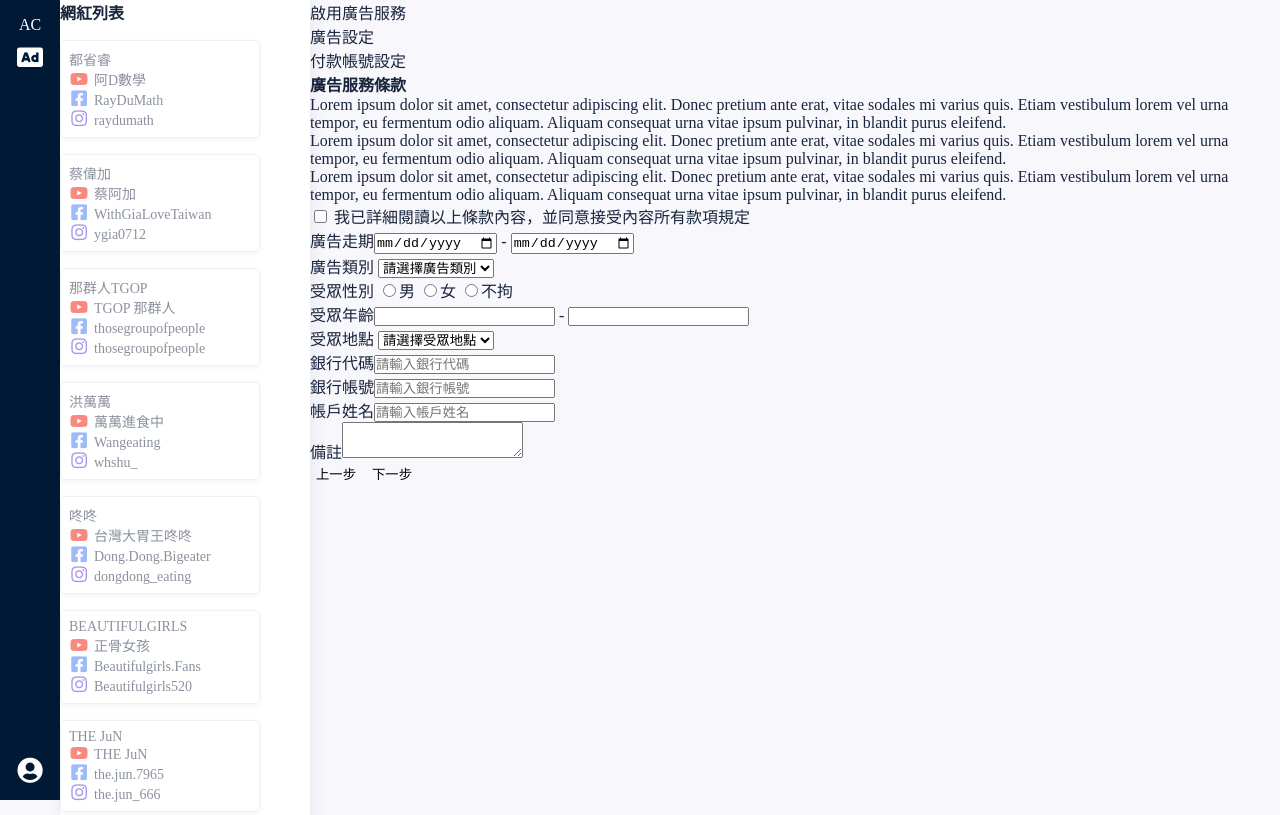
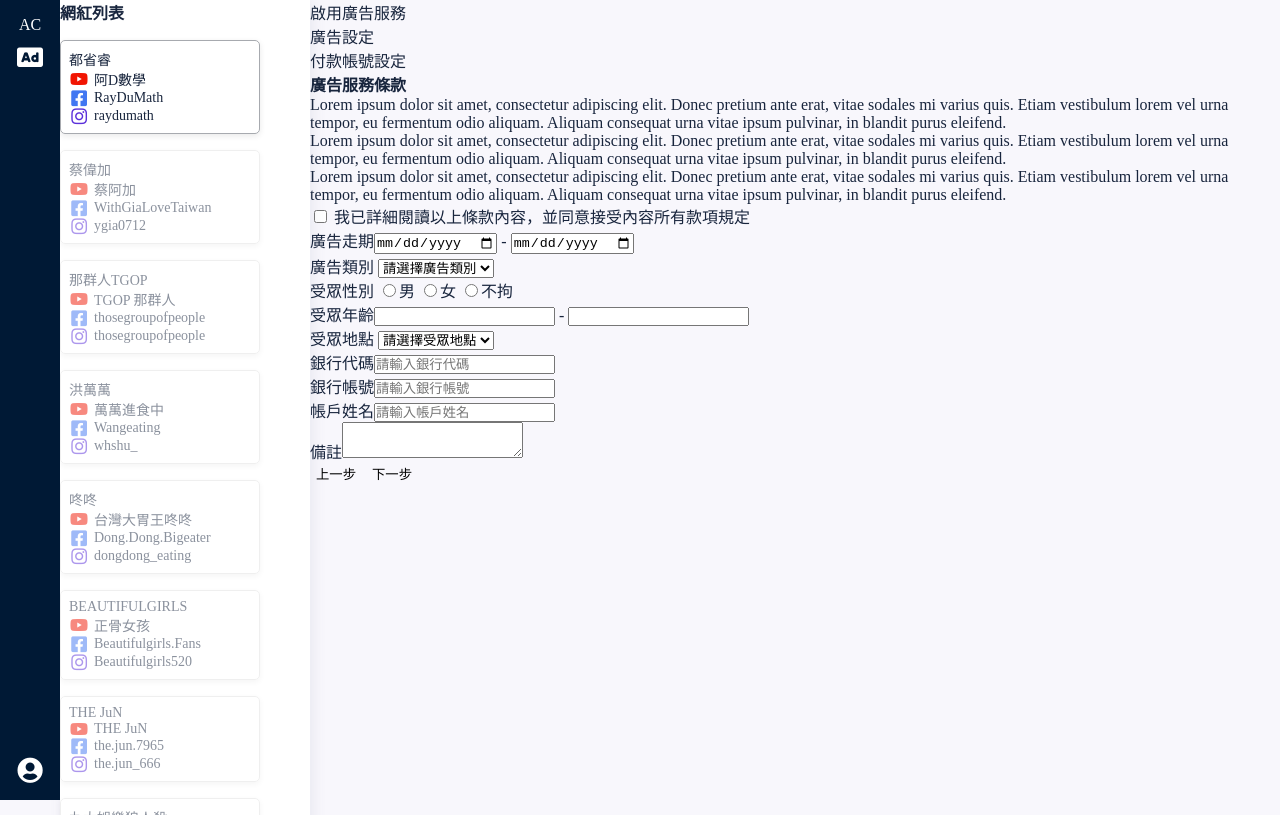
Before and after one commit to wintersprouter/ad-platform, a website built with webpack: page Index.html in a window 1280 px wide. Shown: the top 815 px of the page. Built offline with nearby package versions, Linux system fonts and the light colour scheme.

Commit message:
style: modify default, hover, active cards layout

```diff
--- a/src/scss/main.scss
+++ b/src/scss/main.scss
@@ -294,6 +294,10 @@ nav {
   background-color: white;
   @extend %standard-boxshadow;
   z-index: 20;
+  .flex-row {
+    display: flex;
+    align-items: center;
+  }
   .card {
     width: 200px;
     margin-top: 16px;
@@ -304,6 +308,12 @@ nav {
     font-size: 14px;
     cursor: pointer;
     opacity: 0.5;
+    &:hover, &.active {
+      opacity: 1;
+    }
+    &.active {
+      border-color: $light-gray;
+    }
     i {
       width: 20px;
       font-size: 16px;
```
